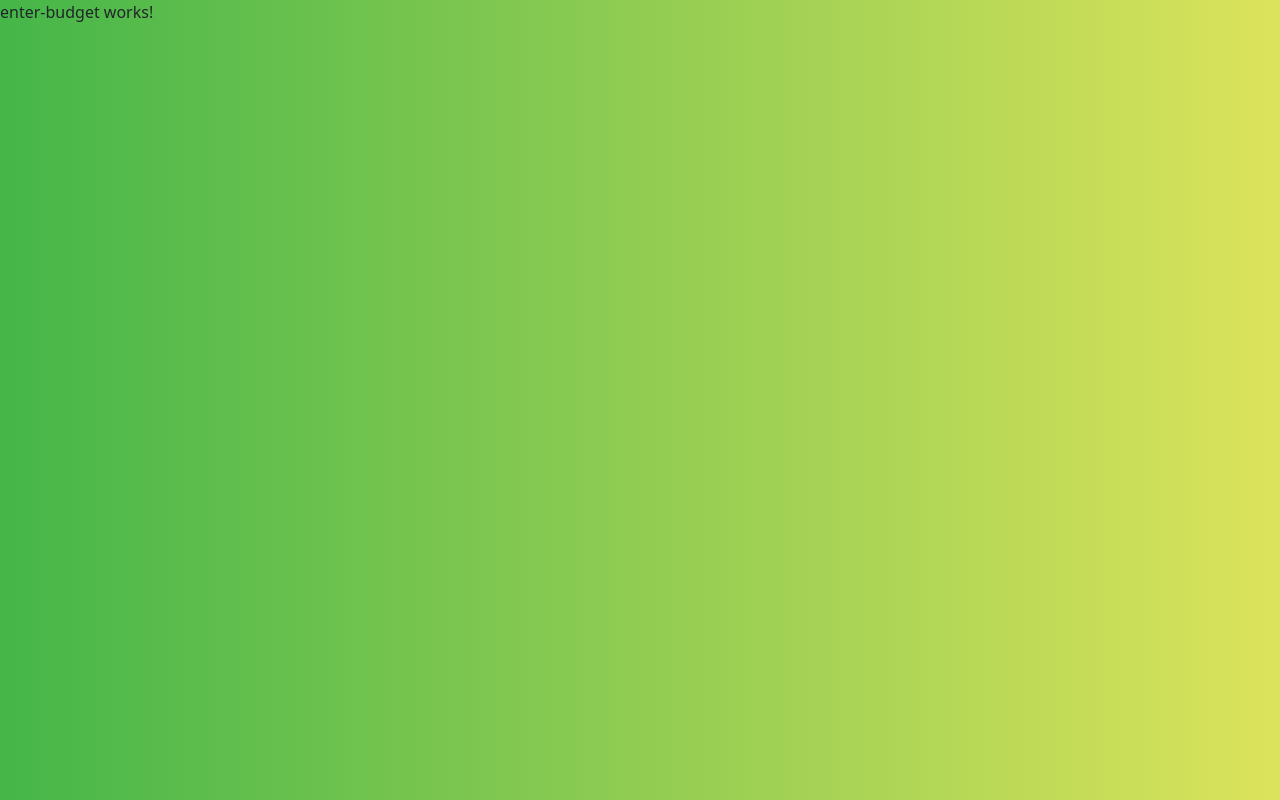
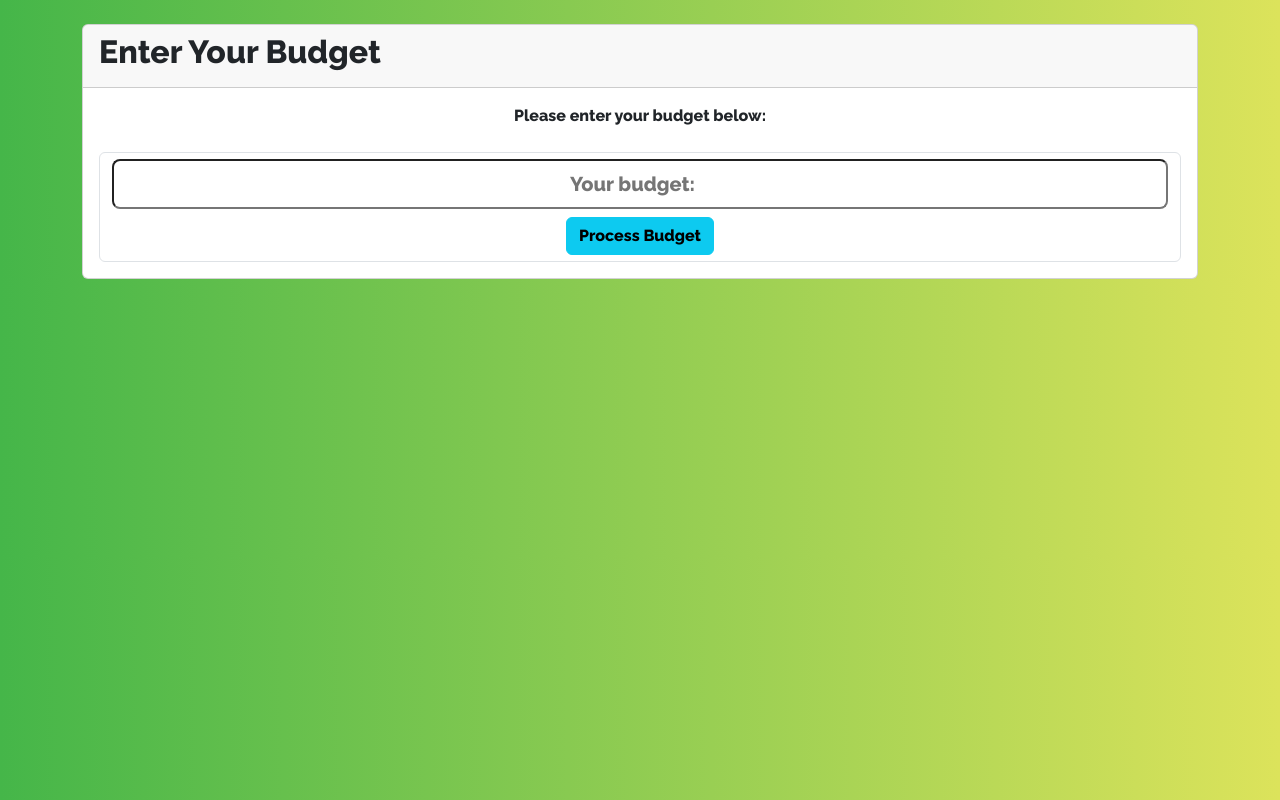
Before and after one commit to Rvjonh/AngulaBudgetApp, an Angular app: page /enter-budget in a window 1280 px wide. Built offline with nearby package versions, Linux system fonts and the light colour scheme.

Commit message:
feat: ui enter-budget

```diff
--- a/src/app/components/enter-budget/enter-budget.component.html
+++ b/src/app/components/enter-budget/enter-budget.component.html
@@ -1 +1,19 @@
-<p>enter-budget works!</p>
+<div class="container">
+    <div class="card mt-4">
+        <div class="card-header">
+            <h2>Enter Your Budget</h2>
+        </div>
+
+        <div class="card-body">
+            <div class="card-text">
+                <p class="m-0 text-center">Please enter your budget below:</p>
+            </div>
+            <form  class="mt-4 form-control">
+                <input class="w-100 form-control-lg text-center" type="number" name="budget" id="budget" placeholder="Your budget:" />
+                <div class="d-flex justify-content-center mt-2">
+                    <button class="btn btn-info" type="submit">Process Budget</button>
+                </div>
+            </form>
+        </div>
+    </div>
+</div>
--- a/src/index.html
+++ b/src/index.html
@@ -8,6 +8,9 @@
   <link rel="icon" type="image/x-icon" href="favicon.ico">
   <link href="https://cdn.jsdelivr.net/npm/bootstrap@5.3.0/dist/css/bootstrap.min.css" rel="stylesheet" integrity="sha384-9ndCyUaIbzAi2FUVXJi0CjmCapSmO7SnpJef0486qhLnuZ2cdeRhO02iuK6FUUVM" crossorigin="anonymous">
   <script src="https://cdn.jsdelivr.net/npm/bootstrap@5.3.0/dist/js/bootstrap.bundle.min.js" integrity="sha384-geWF76RCwLtnZ8qwWowPQNguL3RmwHVBC9FhGdlKrxdiJJigb/j/68SIy3Te4Bkz" crossorigin="anonymous"></script>
+  <link rel="preconnect" href="https://fonts.googleapis.com">
+  <link rel="preconnect" href="https://fonts.gstatic.com" crossorigin>
+  <link href="https://fonts.googleapis.com/css2?family=Raleway:wght@800&display=swap" rel="stylesheet">
 </head>
 <body>
   <app-root></app-root>
--- a/src/styles.css
+++ b/src/styles.css
@@ -1,5 +1,7 @@
 /* You can add global styles to this file, and also import other style files */
 body{
+    font-family: 'Raleway', sans-serif;
+
     background: #DCE35B;  /* fallback for old browsers */
     background: -webkit-linear-gradient(to right, #45B649, #DCE35B);  /* Chrome 10-25, Safari 5.1-6 */
     background: linear-gradient(to right, #45B649, #DCE35B); /* W3C, IE 10+/ Edge, Firefox 16+, Chrome 26+, Opera 12+, Safari 7+ */
```
